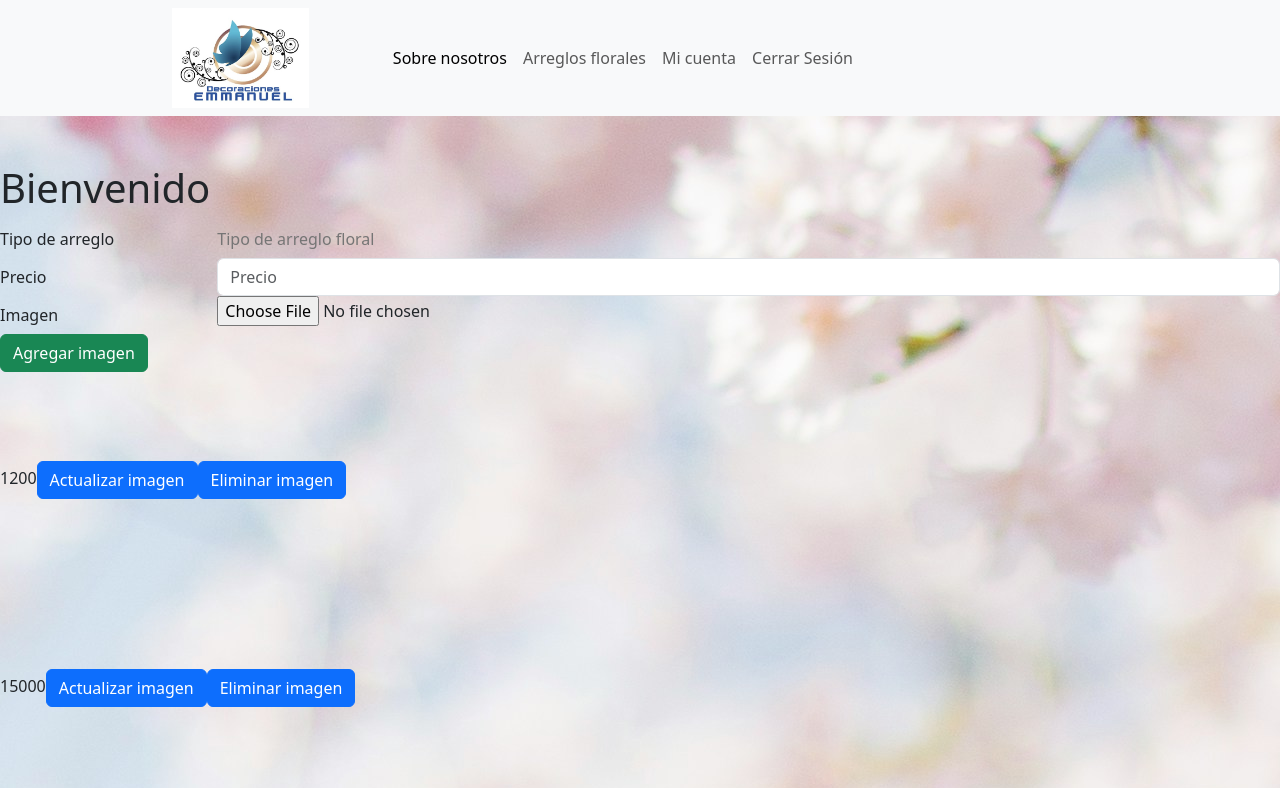
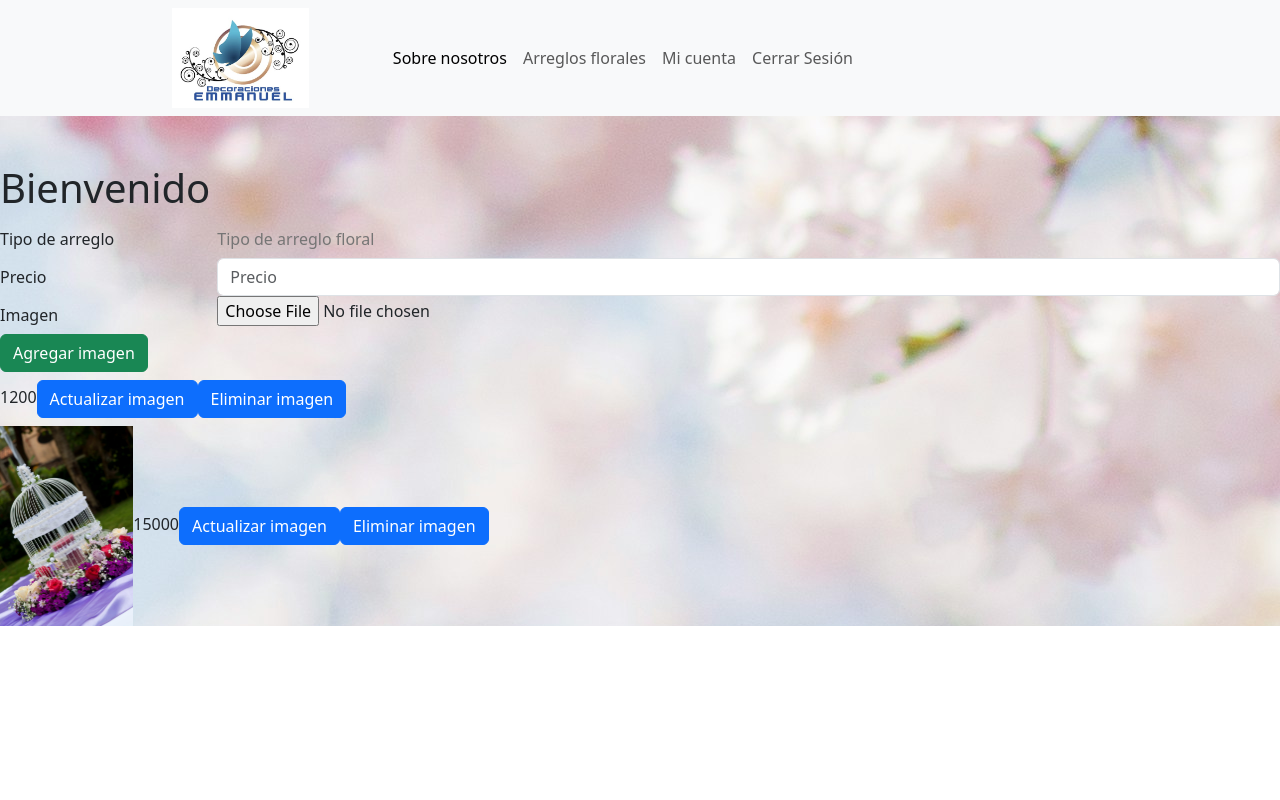
Before and after one commit to Naomy25sandi/proyectoFinal, a React app: page /cuenta in a window 1280 px wide. Built offline with nearby package versions, Linux system fonts and the light colour scheme; data requests are answered from the project's data file; the HTML template or start-up script is replaced by a standard one.

Commit message:
agregue mi primer producto con la imagen

```diff
--- a/src/componentes/ListaProductos.jsx
+++ b/src/componentes/ListaProductos.jsx
@@ -9,11 +9,16 @@ useEffect(()=>{
     return (
         <>
             {listado.map((producto) => (
+
                 <Card
+
                     key={producto.id}
                     nombre={producto.nombre}
                     precio={producto.precio}
+                    img={producto.imagen}
+
                 />
+
             ))}
         </>
     )
--- a/src/paginas/Home.jsx
+++ b/src/paginas/Home.jsx
@@ -4,6 +4,8 @@ import Card from '../componentes/Card'
 import SobreNosotros from './SobreNosotros'
 import Contacto from '../componentes/Contacto'
 import DarkVariantExample from '../componentes/DarkVariantExample'
+
+
 
 
 const Home = () => {
```
